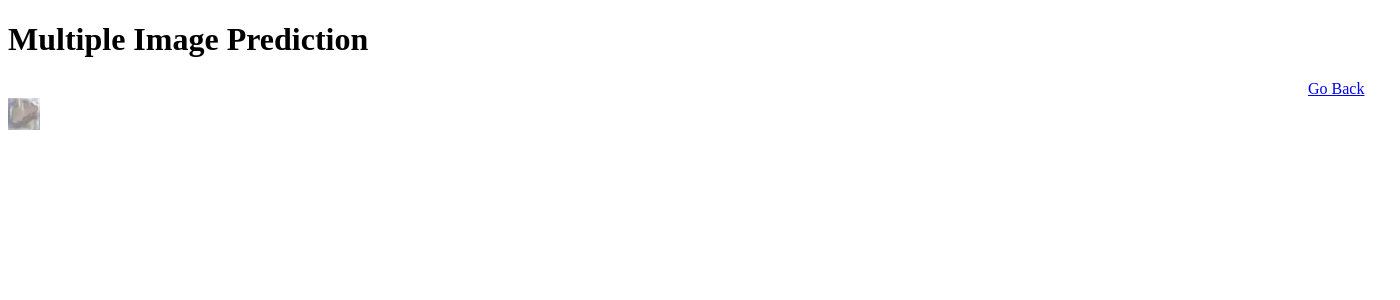
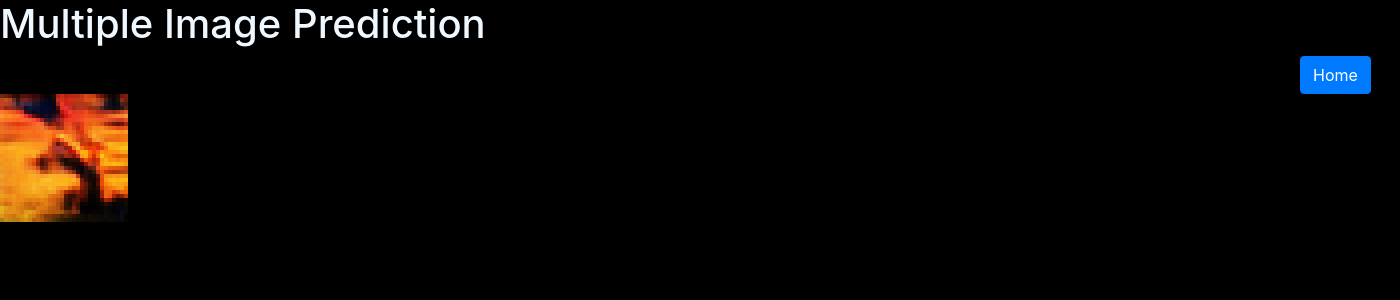
Before and after one commit to eli-shen08/GAN_app, a Flask app: template templates/predict_mul.html in a window 1400 px wide. Shown: the top 300 px of the page. Run offline with Flask 3, Linux system fonts and the light colour scheme; the template is opened without the code that fills it: most values are stand-ins (such as "Sample title", 1, 10 or a date in 2020); parts of the project's set-up code (start-up, migrations or seed data) failed here and were passed over.

Commit message:
application is ready
finished product but there is room for improvement .

```diff
--- a/app.py
+++ b/app.py
@@ -28,13 +28,7 @@ def generate_noise(noise,n_samples):
     return x_input
 
 
-# Function to create plot from model prediction .
-# def create_plot(examples,n):
-#     for i in range(n * n):
-#         pyplot.subplot(n, n, 1+i)
-#         pyplot.axis('off')
-#         pyplot.imshow(examples[i])
-#     pyplot.show()
+
 
 # Single image page
 @app.route("/predict_1",methods=['GET','POST'])
@@ -42,16 +36,19 @@ def predict_1():
     print(request.method)
     latent_points = generate_noise(100,49)
     X = model.predict(latent_points)
-    X = (X + 1) / 2
-    # X = create_plot(X,1)
+    X = ((X + 1) / 2) * 255
     # picking a random img index to output
     rand_idx = np.random.randint(0,49)
-    Y = X[rand_idx]
+    # Y = X[rand_idx]
     print(X[rand_idx].shape)
-    # Upscale the image by a factor of 2 using nearest neighbor interpolation
-    Y  = cv2.resize(Y, (256, 256), interpolation=cv2.INTER_NEAREST)
-    pyplot.imsave('single_predicted_image.png', Y, dpi=70)
-    return send_file('single_predicted_image.png', mimetype='image/png')
+    pil_image = cv2.resize(X[rand_idx], (256, 256), interpolation=cv2.INTER_NEAREST)
+    pil_image = Image.fromarray(pil_image.astype('uint8'))
+
+    # Save the image to the static folder
+    image_path = os.path.join("static", f"image_.png")
+    pil_image.save(image_path)
+    return render_template('predict_1.html', imgs_path=pil_image)
+
 
 
 
@@ -66,29 +63,21 @@ def predict_mul():
     print(request.method)
     latent_points = generate_noise(100,49)
     X = model.predict(latent_points)
-    X = (X + 1) / 2
+    # X = (X + 1) / 2
     X = ((X + 1) / 2) * 255
     for i in range(8):
         rand_idx = np.random.randint(0,48)
+        pil_image = cv2.resize(X[rand_idx], (128, 128), interpolation=cv2.INTER_NEAREST)
+
         # Convert the numpy array to an image
-        pil_image = Image.fromarray(X[rand_idx].astype('uint8'))
+        pil_image = Image.fromarray(pil_image.astype('uint8'))
         # Save the image to the static folder
         image_path = os.path.join("static", f"image_{i+1}.png")
         pil_image.save(image_path)
         imgs_path.append(image_path)
-
-
-    # X = create_plot(X,1)
-    # picking a random img index to output
-    # Y = X[rand_idx]
-    # print(X[rand_idx].shape)
-    # # Upscale the image by a factor of 2 using nearest neighbor interpolation
-    # Y  = cv2.resize(Y, (256, 256), interpolation=cv2.INTER_NEAREST)
-    # pyplot.imsave('single_predicted_image.png', Y, dpi=70)
-    # return send_file('single_predicted_image.png', mimetype='image/png')
     return render_template('predict_mul.html', imgs_path=imgs_path)
 
 
 if __name__ == "__main__":
     app.debug = True
-    app.run(port=9899,debug=True)
+    app.run(port=9899,debug=False)
--- a/static/css/main.css
+++ b/static/css/main.css
@@ -1,6 +1,14 @@
 html {
     scroll-behavior: smooth;
 }
+
+.heading1{
+    color: aliceblue;
+}
+.heading2{
+    color: aliceblue;
+}
+
 
 .display_image{
     display: block;
--- a/templates/index.html
+++ b/templates/index.html
@@ -11,6 +11,10 @@
             background-color: #00A86B;
             width: 150px;
             height: 50px;
+        }
+        body {
+            background: url('../static/assets/Generative-Adversarial-Networks-1200x800.jpg')no-repeat;
+            background-size:  100% 300%;
         }
     </style>
 </head>
--- a/templates/predict_mul.html
+++ b/templates/predict_mul.html
@@ -4,10 +4,14 @@
     <meta charset="UTF-8">
     <meta name="viewport" content="width=device-width, initial-scale=1.0">
     <title>GAN Multiple Prediction</title>
+    <link rel="stylesheet" href="https://cdn.jsdelivr.net/npm/bootstrap@4.3.1/dist/css/bootstrap.min.css" integrity="sha384-ggOyR0iXCbMQv3Xipma34MD+dH/1fQ784/j6cY/iJTQUOhcWr7x9JvoRxT2MZw1T" crossorigin="anonymous">
+    <link href="{{url_for('static',filename='css/main.css')}}" rel="stylesheet">
+
 </head>
-<body>
-    <h1 class="text-center">Multiple Image Prediction</h1>
-    <a class="btn btn-primary" href="/" style="margin: top 100px;margin-left: 1300px;">Go Back</a>
+<body style="background-color: black;">
+    <body >
+    <h1 class="heading2">Multiple Image Prediction</h1>
+    <a class="btn btn-primary" href="/" style="margin: top 100px;margin-left: 1300px;">Home</a>
     <div class="img_container">
         {% for imgs in imgs_path %}
             <img src="{{ url_for('static', filename='image_' + loop.index|string + '.png') }}" alt="Generated Image">
```
Also changed, not shown: templates/predict_1.html (+11 -11 lines), static/assets/Generative-Adversarial-Networks-1200x800.jpg (added), static/image_.png (added), static/image_1.png, static/image_2.png, static/image_3.png, static/image_4.png, static/image_5.png, static/image_6.png, static/image_7.png, static/image_8.png.
